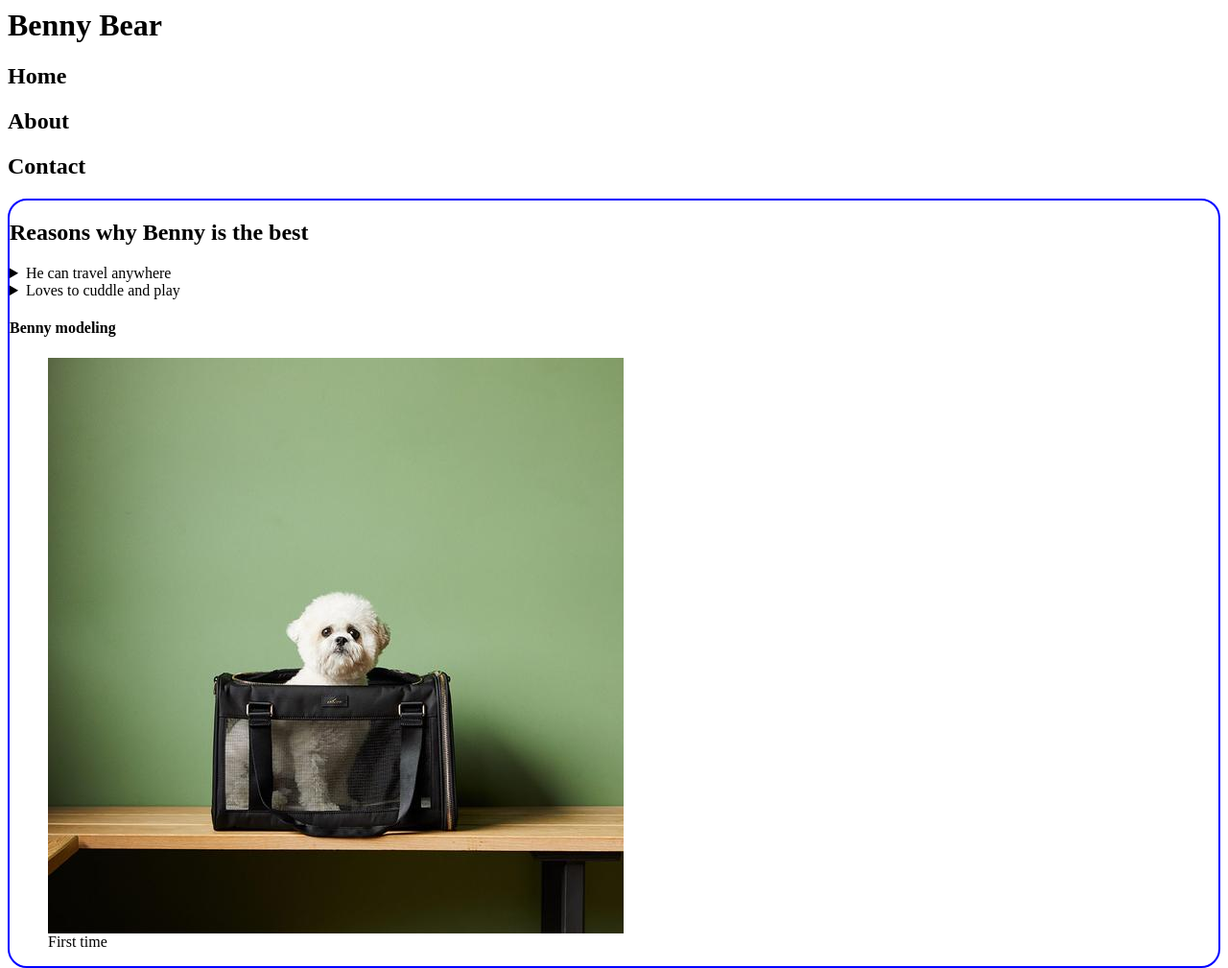
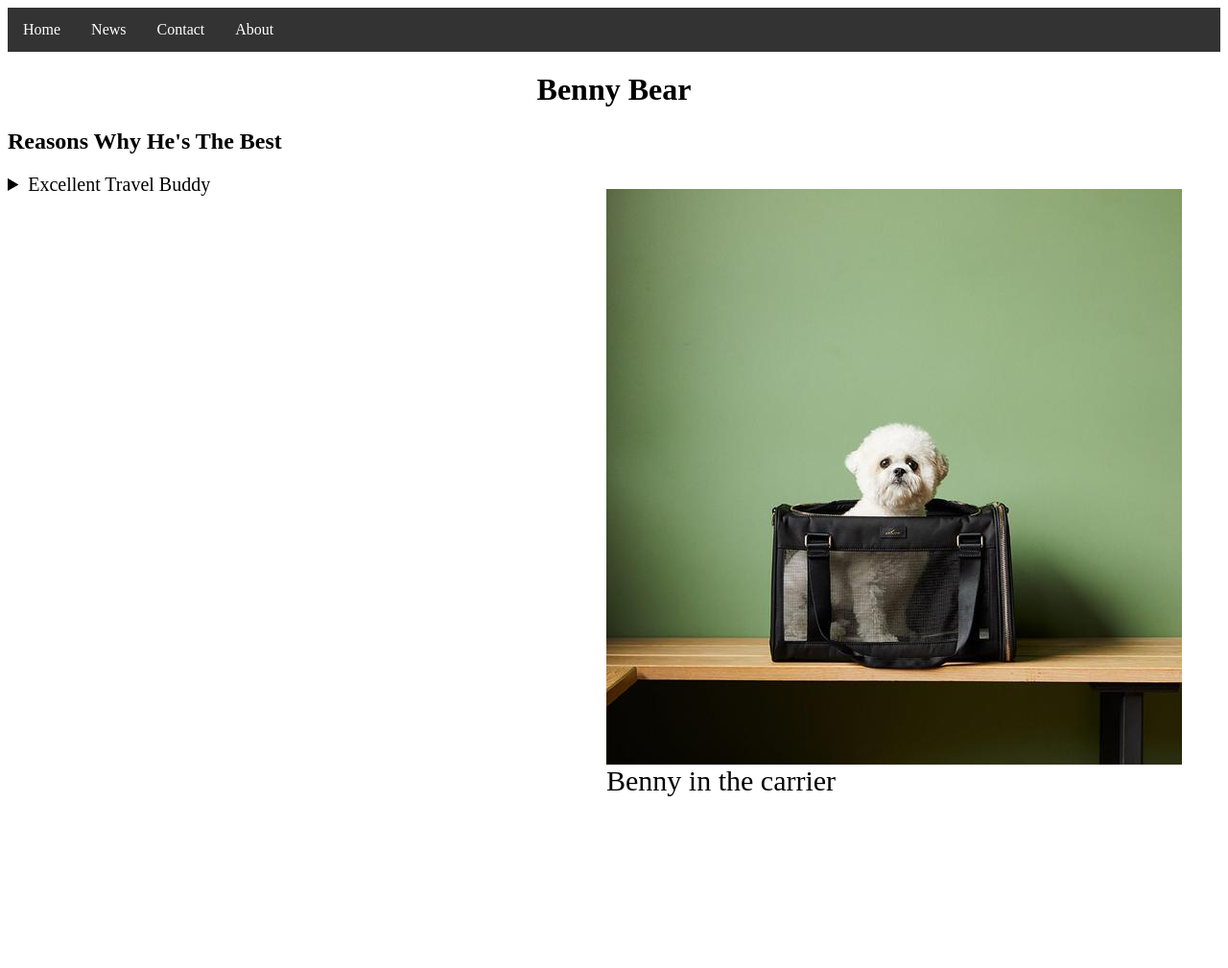
Before and after one commit to aschemily/html5Semantic, a plain HTML site: page index.html in a window 1280 px wide. Shown: the whole page at 96% size. After the commit the page ends 847 px from the top, so only its background shows below. Drawn offline with Linux system fonts and the light colour scheme.

Commit message:
changed css and content

```diff
--- a/index.css
+++ b/index.css
@@ -1,9 +1,41 @@
-header, nav, article {
-  display: in-block;
+nav ul{
+  list-style-type: none;
+ margin: 0;
+ padding: 0;
+ overflow: hidden;
+ background-color: #333;
 }
 
+nav ul li{
+  float: left;
+}
+
+nav ul li a{
+  display: block;
+ color: white;
+ text-align: center;
+ padding: 14px 16px;
+ text-decoration: none;
+}
+
+nav ul li a:hover{
+  background-color: green;
+}
+
+header{
+  text-align: center;
+}
 article{
-  border: 2px solid blue;
-  border-radius: 20px;
+  text-align: left;
+}
 
+aside{
+  float: right;
 }
+aside figure figcaption{
+  font-size: 30px;
+}
+
+details summary{
+  font-size: 20px;
+}
--- a/index.html
+++ b/index.html
@@ -14,35 +14,34 @@
        </head>
 
         <body>
+          <nav>
+            <ul>
+              <li><a href="default.asp">Home</a></li>
+              <li><a href="news.asp">News</a></li>
+              <li><a href="contact.asp">Contact</a></li>
+              <li><a href="about.asp">About</a></li>
+              </ul>
+            </nav>
+
          <header>
            <h1>Benny Bear</h1>
            </header>
-           <nav>
-             <h2>Home</h2>
-             <h2>About</h2>
-             <h2>Contact</h2>
-             </nav>
 
              <main>
+
                <article>
-                 <h1>Reasons why Benny is the best</h1>
+                 <h1>Reasons Why He's The Best</h1>
+                 <aside>
+                   <figure>
+                     <img src="benny.jpg" >
+                     <figcaption> Benny in the carrier</figcaption>
+                     </figure>
+                   </aside>
                    <details>
-                     <summary>He can travel anywhere  </summary>
-                       <p>So small, makes him good to travel with on the subways, planes and roadtrips </p>
+                     <summary>Excellent Travel Buddy </summary>
+                       <img src="bennytravel.jpg">
                      </details>
 
-                     <details>
-                       <summary>Loves to cuddle and play </summary>
-                         <h1> must say hi to everyone he meets</h1>
-                       </details>
-
-                     <aside>
-                       <h4>Benny modeling</h4>
-                       <figure>
-                         <img src="benny.jpg" >
-                         <figcaption> First time</figcaption>
-                         </figure>
-                       </aside>
                  </article>
                </main>
        </body>
```
Also changed, not shown: bennytravel.jpg (added).
